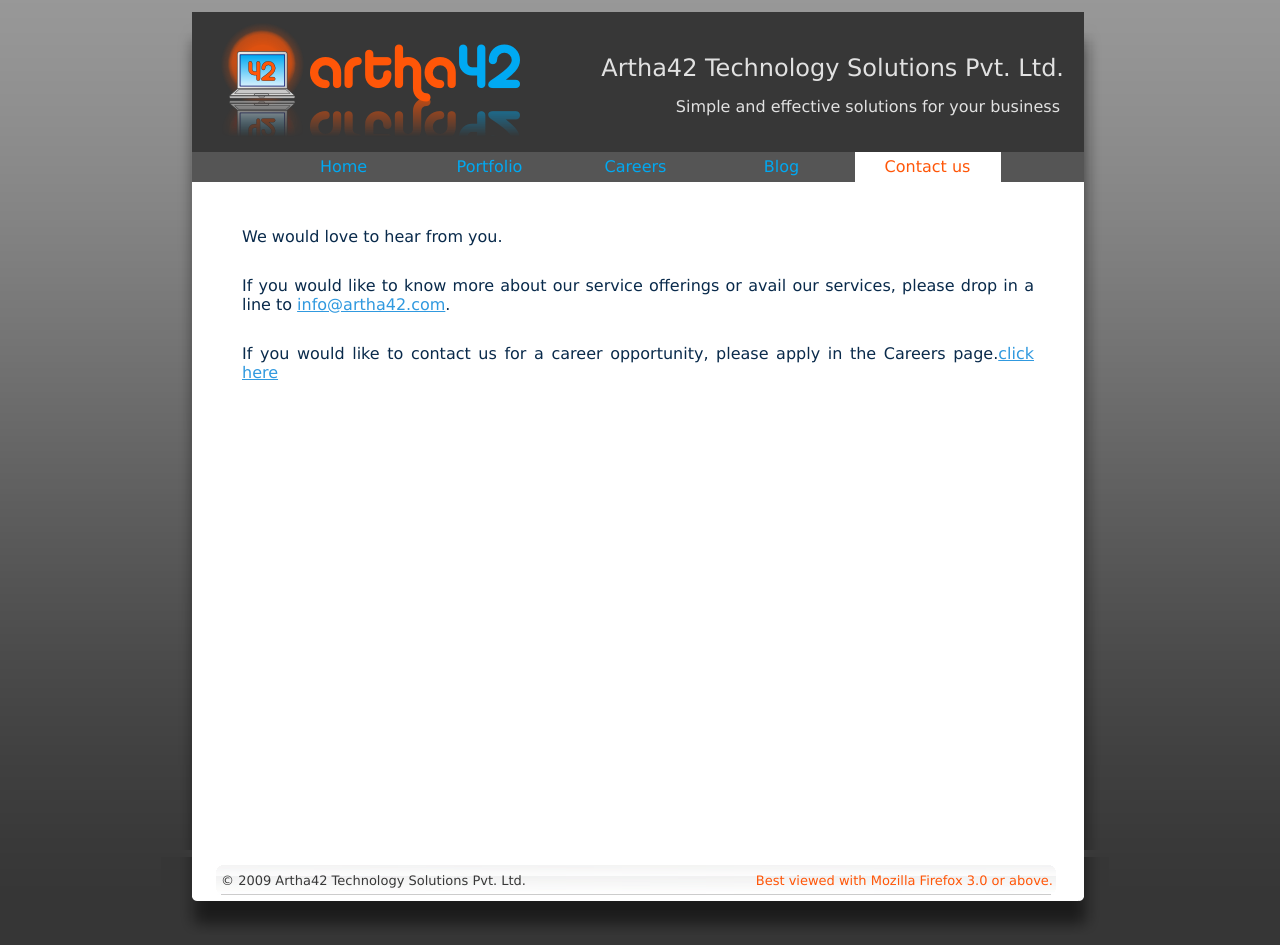
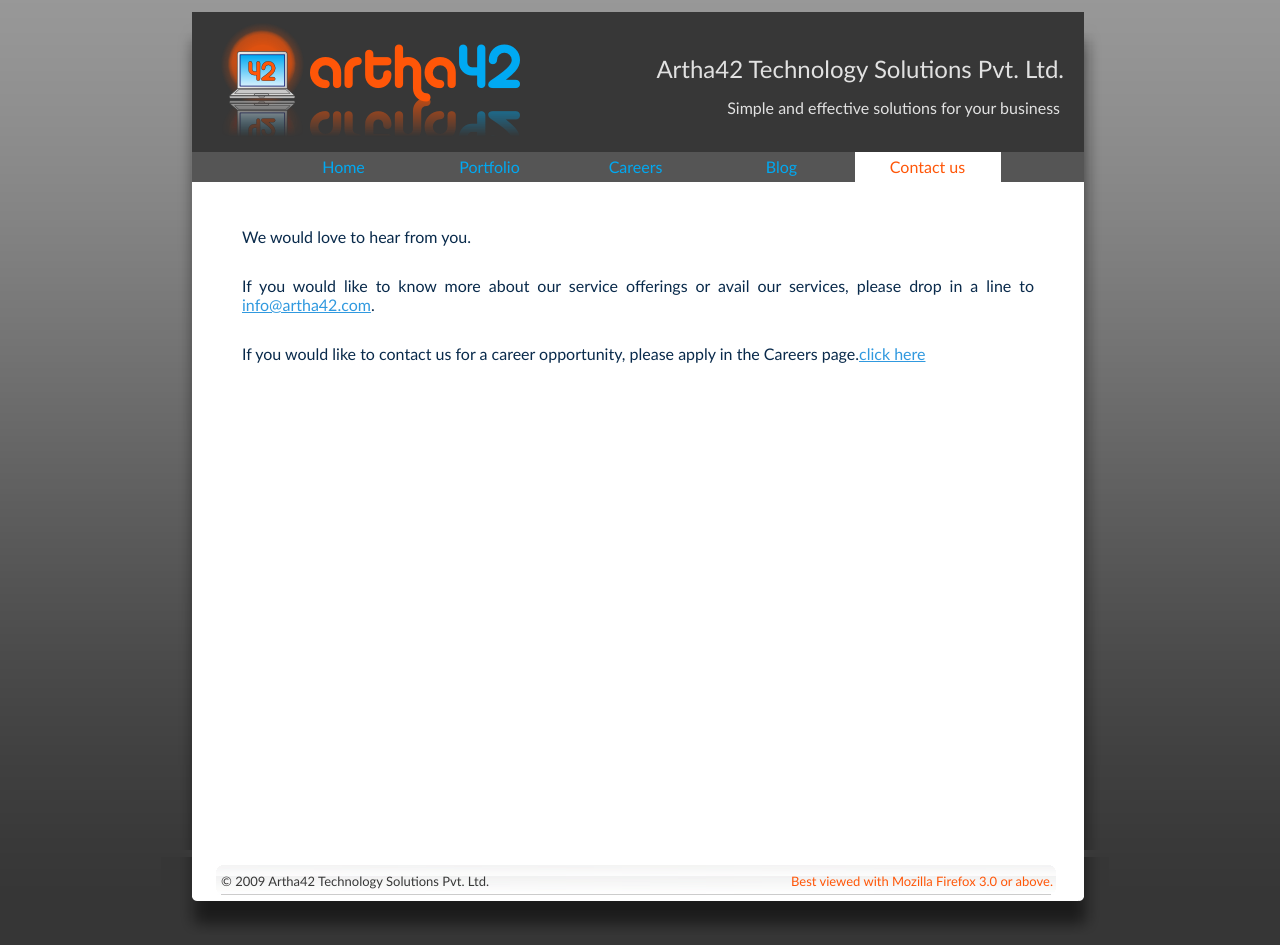
Before and after one commit to artha42/artha42-website, a Jekyll site: the page built from contact.html, in a window 1280 px wide. Built offline with Jekyll 4.4.1, drawn with Linux system fonts in a browser that asks for light colours; Markdown is read by kramdown in place of the engine named in the settings.

Commit message:
change the typography to look a little more appealing

```diff
--- a/career.html
+++ b/career.html
@@ -8,4 +8,6 @@
 	},1000);
       });
     </script>
-    <p>Please wait while we redirect you to the careers page.</p>
+    <div id="contentcontainer1">
+      <p>Please wait while we redirect you to the careers page.</p>
+    </div>
--- a/contact.html
+++ b/contact.html
@@ -10,5 +10,5 @@
 				<p>We would love to hear from you.</p>
 <p> If you would like to know more about our service offerings or avail our services,
 please drop in a line to <a href="mailto:info@artha42.com">info@artha42.com</a>. </p>
-<p>If you would like to contact us for a career opportunity, please apply in the Careers page.<a href="/career.html">click here</a></p>
+<p>If you would like to contact us for a career opportunity, please apply in the Careers page.<a href="/careers.html">click here</a></p>
    </div>
--- a/css/style.css
+++ b/css/style.css
@@ -1,5 +1,5 @@
 * {
-	font-family:"Lucida Grande",Verdana,Helvetica,Arial,sans-serif;
+	font-family:"Trebuchet MS",sans-serif;
 	font-weight:normal;
 	margin: 0px;
 }
```
